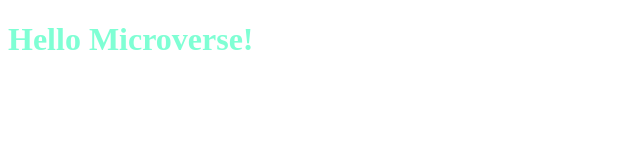
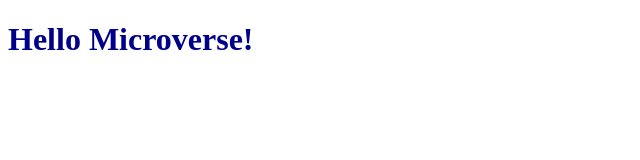
Before and after one commit to moise-mulungu/HelloMicroverse, a website: page index.html in a window 1280 px wide. Shown: the whole page, without its empty margins (0-640 px from the left). Drawn offline with Linux system fonts and the light colour scheme.

Commit message:
Change the style color to darkblue

```diff
--- a/style.css
+++ b/style.css
@@ -1,3 +1,3 @@
 .header {
-  color: aquamarine;
+  color: darkblue;
 }
```
